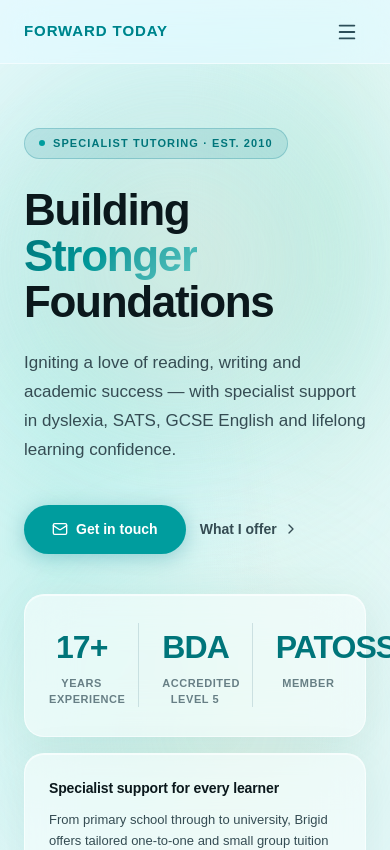
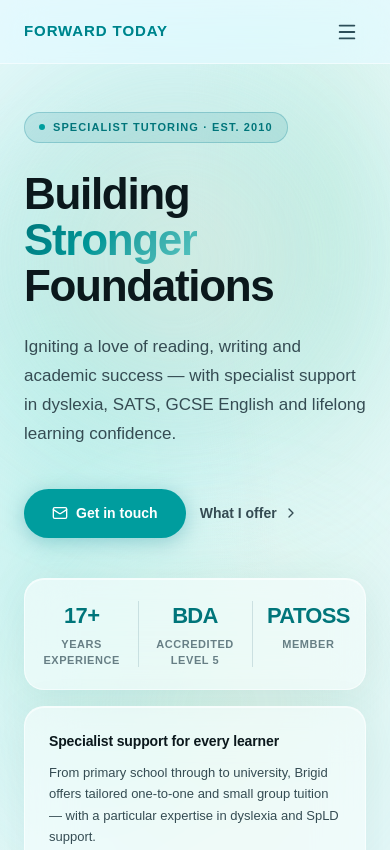
Before and after one commit to popey2700/ForwardToday, a React (Vite) app in the folder client/: page / in a window 390 px wide. Shown: the top 850 px of the page. Built offline with nearby package versions, Linux system fonts and the light colour scheme.

Commit message:
Fix some visual bugs on Tablet screensizes

```diff
--- a/client/src/features/hero/Hero.tsx
+++ b/client/src/features/hero/Hero.tsx
@@ -15,7 +15,7 @@ export default function Hero() {
   return (
     <section
       id="home"
-      className="relative min-h-screen flex items-center overflow-hidden bg-ft-bg"
+      className="relative overflow-hidden bg-ft-bg"
     >
       {/* Background gradient */}
       <div className="absolute inset-0 z-0" style={heroBg} />
@@ -52,7 +52,7 @@ export default function Hero() {
       />
 
       {/* Content */}
-      <div className="relative z-10 w-full max-w-[1280px] mx-auto px-6 md:px-12 pt-32 pb-20 grid grid-cols-1 md:grid-cols-2 gap-10 md:gap-20 items-center">
+      <div className="relative z-10 w-full max-w-[1280px] mx-auto px-6 md:px-12 pt-28 pb-20 lg:pt-36 lg:pb-28 grid grid-cols-1 lg:grid-cols-2 gap-10 lg:gap-20 items-center">
         {/* Left column */}
         <div>
           <div className="inline-flex items-center gap-2 bg-[oklch(0.52_0.12_210_/_0.12)] border border-[oklch(0.52_0.12_210_/_0.25)] text-ft-teal-dark text-[11px] font-bold tracking-[0.1em] uppercase px-3.5 py-1.5 rounded-full mb-7">
--- a/client/src/features/hero/HeroStats.tsx
+++ b/client/src/features/hero/HeroStats.tsx
@@ -13,12 +13,12 @@ export function HeroStats() {
         {stats.map((stat, index) => (
           <div
             key={stat.value}
-            className="relative px-6 py-7 text-center"
+            className="relative px-3 sm:px-6 py-5 sm:py-7 text-center"
           >
             {index > 0 && (
               <div className="absolute left-0 top-[20%] bottom-[20%] w-px bg-[oklch(0.7_0.04_215_/_0.3)]" />
             )}
-            <span className="block text-[32px] font-extrabold text-ft-teal-dark tracking-[-0.03em]">
+            <span className="block text-[22px] sm:text-[28px] lg:text-[32px] font-extrabold text-ft-teal-dark tracking-[-0.03em]">
               {stat.value}
             </span>
             <span className="block text-[11px] font-semibold text-ft-text-soft tracking-[0.05em] uppercase mt-1">
--- a/client/src/features/pricing/Pricing.tsx
+++ b/client/src/features/pricing/Pricing.tsx
@@ -36,7 +36,7 @@ export default function Pricing() {
 
         <div className="grid grid-cols-1 md:grid-cols-2 gap-6 mt-14 md:mt-16">
           {pricingOptions.map((plan, index) => (
-            <FadeUp key={plan.id} delayMs={index * 100}>
+            <FadeUp key={plan.id} delayMs={index * 100} className="h-full">
               <PricingCard plan={plan} />
             </FadeUp>
           ))}
--- a/client/src/features/pricing/PricingCard.tsx
+++ b/client/src/features/pricing/PricingCard.tsx
@@ -27,7 +27,7 @@ export function PricingCard({ plan }: PricingCardProps) {
   return (
     <div
       className={cn(
-        'rounded-3xl p-10 flex flex-col',
+        'h-full rounded-3xl p-10 flex flex-col',
         isFeatured
           ? 'bg-[oklch(0.52_0.13_195_/_0.08)] border border-[oklch(0.62_0.13_195_/_0.30)] shadow-[0_4px_32px_oklch(0.52_0.13_195_/_0.15),inset_0_1px_0_oklch(1_0_0_/_0.5)] -translate-y-1'
           : 'bg-ft-glass-bg backdrop-blur-xl border border-ft-glass-border shadow-[0_4px_24px_oklch(0.55_0.07_200_/_0.10),inset_0_1px_0_oklch(1_0_0_/_0.6)]'
--- a/client/src/features/reviews/ReviewCard.tsx
+++ b/client/src/features/reviews/ReviewCard.tsx
@@ -7,7 +7,7 @@ interface ReviewCardProps {
 
 export function ReviewCard({ review }: ReviewCardProps) {
   return (
-    <GlassCard className="p-8 flex flex-col hover:-translate-y-0.5 transition-transform duration-250">
+    <GlassCard className="h-full p-8 flex flex-col hover:-translate-y-0.5 transition-transform duration-250">
       <div className="flex gap-0.5 mb-4">
         {Array.from({ length: 5 }).map((_, i) => (
           <span key={i} className="text-[oklch(0.72_0.16_65)] text-[14px]">★</span>
--- a/client/src/features/reviews/Reviews.tsx
+++ b/client/src/features/reviews/Reviews.tsx
@@ -21,7 +21,7 @@ export default function Reviews() {
 
         <div className="grid grid-cols-1 md:grid-cols-2 gap-5">
           {reviews.map((review, index) => (
-            <FadeUp key={review.id} delayMs={index * 100}>
+            <FadeUp key={review.id} delayMs={index * 100} className="h-full">
               <ReviewCard review={review} />
             </FadeUp>
           ))}
--- a/client/src/features/services/ServiceCard.tsx
+++ b/client/src/features/services/ServiceCard.tsx
@@ -10,7 +10,7 @@ export function ServiceCard({ service }: ServiceCardProps) {
   const Icon = service.icon
 
   return (
-    <GlassCard className="p-7 md:p-8 flex flex-col hover:-translate-y-1 transition-transform duration-250">
+    <GlassCard className="h-full p-7 md:p-8 flex flex-col hover:-translate-y-1 transition-transform duration-250">
       <div
         className="w-11 h-11 rounded-xl flex items-center justify-center mb-5 flex-shrink-0 shadow-[0_4px_12px_oklch(0.52_0.12_210_/_0.30)]"
         style={{
--- a/client/src/features/services/Services.tsx
+++ b/client/src/features/services/Services.tsx
@@ -31,7 +31,7 @@ export default function Services() {
         {/* Grid */}
         <div className="grid grid-cols-1 sm:grid-cols-2 lg:grid-cols-3 gap-5">
           {services.map((service, index) => (
-            <FadeUp key={service.id} delayMs={(index % 3) * 100}>
+            <FadeUp key={service.id} delayMs={(index % 3) * 100} className="h-full">
               <ServiceCard service={service} />
             </FadeUp>
           ))}
```
